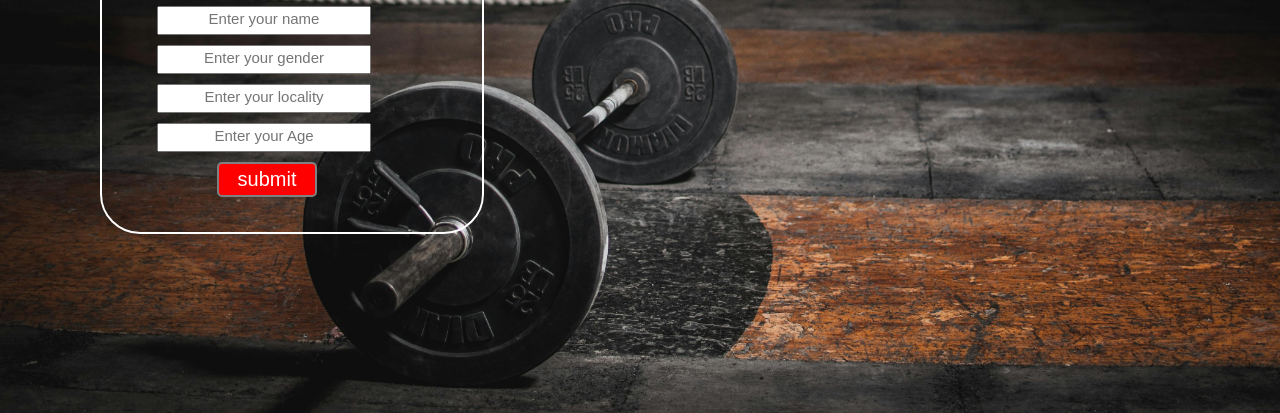
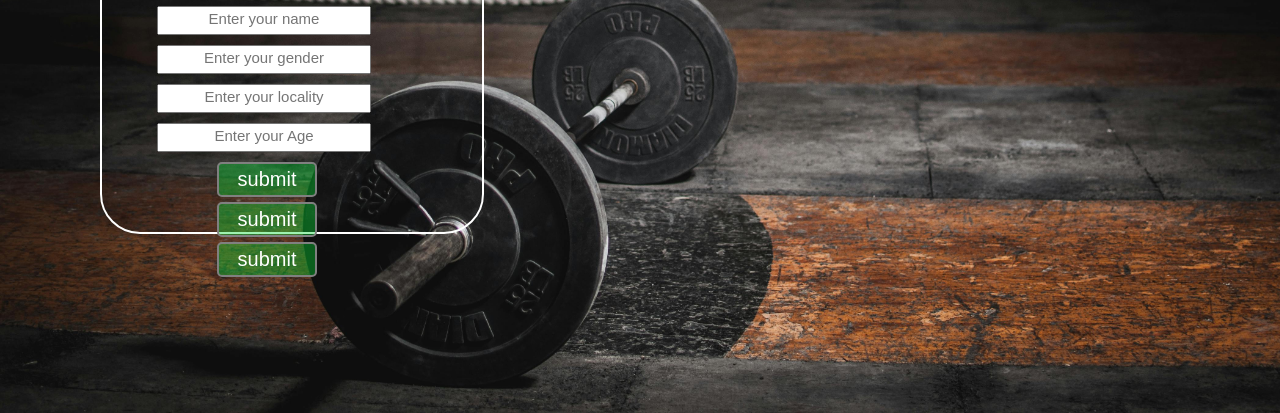
Before and after one commit to Naved1786/Gym-fitness, a plain HTML site: page index.html in a window 1280 px wide. Shown: the part 457-870 px from the top of the page. Drawn offline with Linux system fonts and the light colour scheme.

Commit message:
second commit

```diff
--- a/index.html
+++ b/index.html
@@ -43,6 +43,8 @@
               <input type="text" name="" placeholder="Enter your Age">
            </div>
              <button class="btn">submit</button>
+             <button class="btn">submit</button>
+             <button class="btn">submit</button>
         </form>
     </div>
 </body>
--- a/style.css
+++ b/style.css
@@ -114,7 +114,7 @@ body{
    height: 35px;
    margin-left: 65px;
    margin-top: 5px;
-   background-color: red;
+   background-color: rgba(7, 221, 53, 0.384);
    color: white;
 }
 .container .btn:hover{
```
